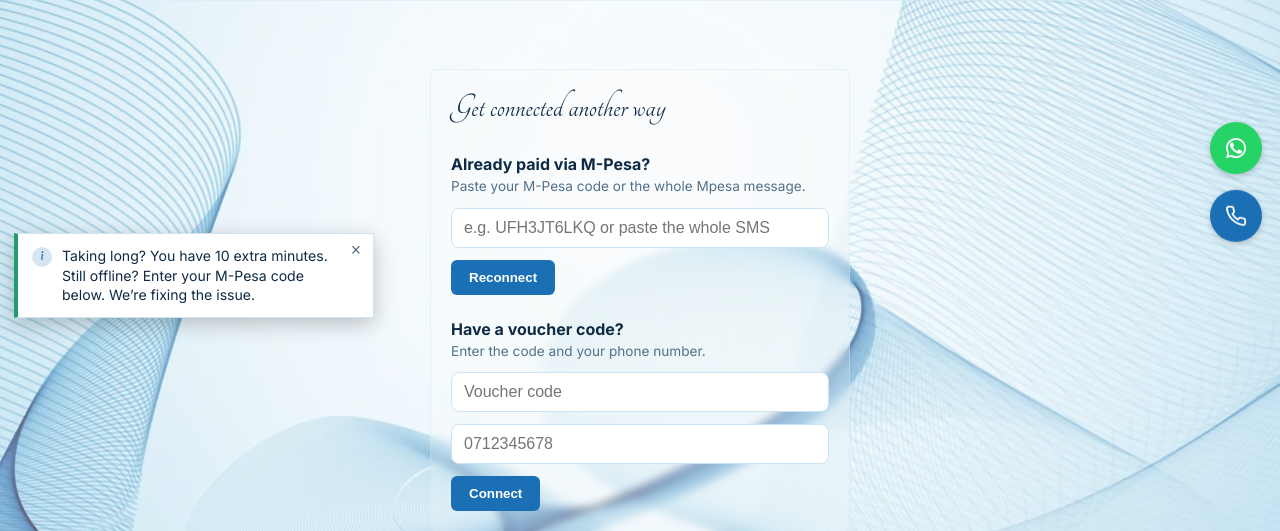
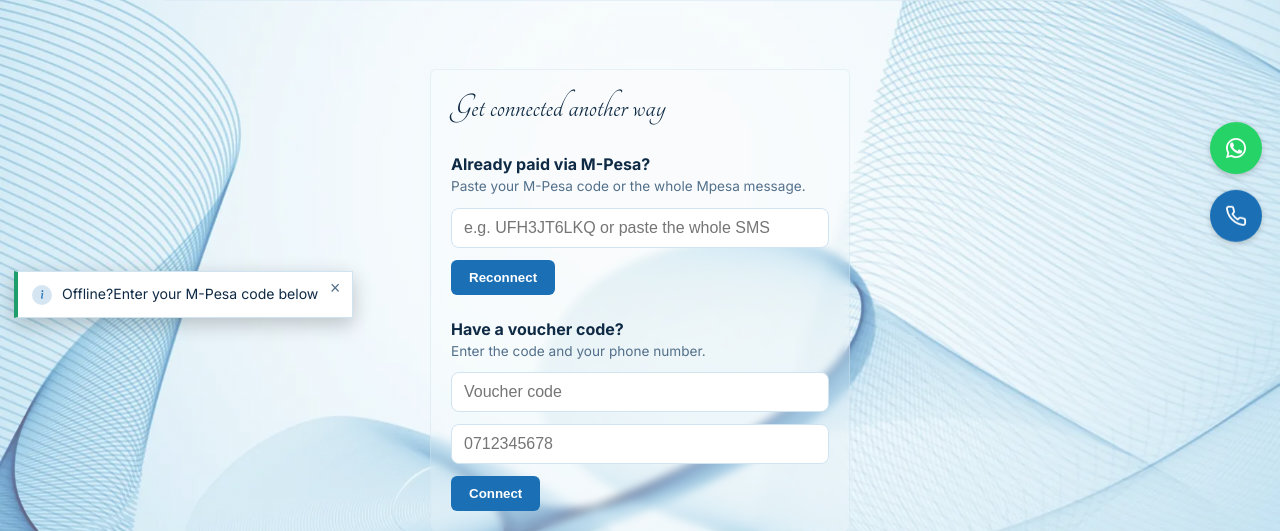
Before and after one commit to nabiswa-cmd/wifi, a Django app: template templates/customers/landing.html in a window 1280 px wide. Shown: the part 468-999 px from the top of the page. Run offline with Django 5.2, Linux system fonts and the light colour scheme; tables that the repository leaves empty hold one stand-in row (values such as "Sample post"); the template is opened without the code that fills it: values that come from a table or form of the project are taken from there, most other values are stand-ins (such as "Sample title", 1, 10 or a date in 2020); grey boxes marked "Sample" are stand-in pictures; some web fonts are replaced.

Commit message:
pointsfinal

```diff
--- a/templates/customers/landing.html
+++ b/templates/customers/landing.html
@@ -248,7 +248,7 @@
     <div class="lp-center lp-muted">points</div>
     <div class="lp-bar" role="progressbar" aria-valuemin="0" aria-valuemax="100" aria-valuenow="0" id="points-progress"><span id="points-bar"></span></div>
     <div class="lp-center lp-muted" id="points-next"></div>
-    <div class="lp-center" style="margin-top:8px;"><span class="lp-live"><i></i> Updates automatically</span></div>
+    <div class="lp-center" style="margin-top:8px;">Updates automatically</span></div>
 
     <!-- Voucher ready (shows right after claiming, and again later while it is still unused) -->
     <div class="lp-box" id="points-voucher" hidden>
@@ -268,7 +268,7 @@
     <!-- Needed once, to claim -->
     <div class="lp-box" id="points-verify" hidden>
       <h3>Confirm it's you</h3>
-      <p class="lp-muted" style="margin:0 0 10px;">To protect your points, enter the M-Pesa code from any payment you made with this number (like SFH3JT6LKQ), or paste the whole M-Pesa message.</p>
+      <p class="lp-muted" style="margin:0 0 10px;">To protect your points, enter the M-Pesa code from any payment you made with this number (like UFH3JT6LKQ), or paste the whole M-Pesa message.</p>
       <form id="points-verify-form">
         <input type="text" id="points-code-input" placeholder="M-Pesa code" autocapitalize="characters" autocomplete="off" required>
         <button type="submit" class="btn" id="points-verify-btn" style="width:100%;">Confirm it's me</button>
@@ -289,7 +289,7 @@
 <div class="toast-stack" id="connectionToastStack">
   <div class="toast toast-plain" id="connectionToast">
     <span class="toast-icon"><i class="bi bi-info-lg"></i></span>
-    <span class="toast-msg">Taking long? You have 10 extra minutes. Still offline? Enter your M-Pesa code below. We’re fixing the issue.
+    <span class="toast-msg">Offline?Enter your M-Pesa code below
 </span>
     <button class="toast-close" type="button" aria-label="Dismiss" id="connectionToastClose">&times;</button>
   </div>
@@ -874,7 +874,7 @@
 
       let foot = 'Earn 1 point for every KSh ' + d.ksh_per_point + ' you spend with M-Pesa.';
       if (d.includes_past) foot += ' Purchases you made before rewards started count too.';
-      foot += d.expiry_days ? ' Points lapse if you go ' + d.expiry_days + ' days without earning any.' : '';
+      foot +='';
       $('points-footnote').textContent = foot;
     }
 
--- a/templates/loyalty/points.html
+++ b/templates/loyalty/points.html
@@ -57,7 +57,7 @@
     {% if not verified %}
     <div class="card lp-card" id="lp-verify-card">
       <strong>Claim a reward</strong>
-      <p class="lp-muted" style="margin:6px 0 10px;">To protect your points, enter the M-Pesa code from any payment you made with this number (like SFH3JT6LKQ).</p>
+      <p class="lp-muted" style="margin:6px 0 10px;">To protect your points, enter the M-Pesa code from any payment you made with this number (like UFH3JT6LKQ).</p>
       <form id="lp-verify-form">
         {% csrf_token %}
         <input type="text" id="lp-code-input" placeholder="M-Pesa code" required autocapitalize="characters" style="width:100%; margin-bottom:10px;">
@@ -96,7 +96,7 @@
       {% endfor %}
     </div>
     {% endif %}
-    <p class="lp-muted">Earn 1 point for every KSh {{ ksh_per_point }} you spend with M-Pesa. Points lapse if you go {{ config.expiry_days }} days without earning any{% if not config.expiry_days %} (never){% endif %}.</p>
+    <p class="lp-muted">Earn 1 point for every KSh {{ ksh_per_point }} you spend with M-Pesa.</p>
   {% endif %}
 </div>
 
```
